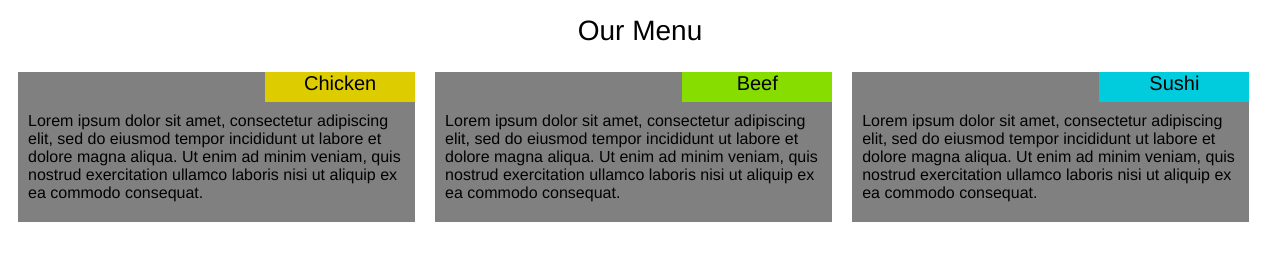
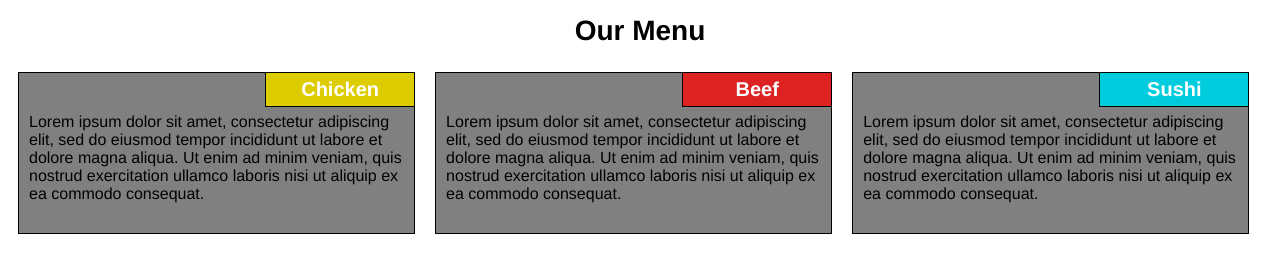
Before and after one commit to dacrane0715/dacrane0715.github.io, a plain HTML site: page module2-solution/index.html in a window 1280 px wide. Drawn offline with Linux system fonts and the light colour scheme.

Commit message:
post-submission tweaks

```diff
--- a/module2-solution/css/styles.css
+++ b/module2-solution/css/styles.css
@@ -10,12 +10,13 @@ h1 {
 
 p {
   background-color: #808080;
-  height: 150px;
   margin-top: 0px;
   font-family: Helvetica;
   color: black;
   padding: 10px;
   padding-top: 40px;
+  padding-bottom:30px;
+  border: 1px solid black;
 }
 
 /* Simple Responsive Framework. */
@@ -27,31 +28,38 @@ p {
   font-family: Helvetica;
   font-size: 1.75em;
   text-align: center;
-  color: black;
+  font-weight: 900;
   margin-top: 15px;
   margin-bottom: 15px;
 }
 
 .section-title {
   float: right;
+  padding-top: 5px;
+  padding-bottom: 5px;
   background-color: #808080;
   width: 150px;
-  height: 30px;
   font-family: Helvetica;
   font-size: 1.25em;
+  font-weight: 600;
   text-align: center;
-  color: black;
+  color: white;
+  border: 1px solid black;
 }
 
-#sec1 {
+#chicken, #beef, #sushi {
+  border-width: 1px;
+}
+
+#chicken {
   background-color: #ddcc00;
 }
 
-#sec2 {
-  background-color: #88dd00;
+#beef {
+  background-color: #dd2222;
 }
 
-#sec3 {
+#sushi {
   background-color: #00ccdd;
 }
 
--- a/module2-solution/index.html
+++ b/module2-solution/index.html
@@ -12,15 +12,15 @@
 
 <div class="row">
   <div class="col-dt-4 col-tb-6 col-mb-12">
-  	<div id="sec1" class="section-title">Chicken</div>
+  	<div id="chicken" class="section-title">Chicken</div>
   	<p>Lorem ipsum dolor sit amet, consectetur adipiscing elit, sed do eiusmod tempor incididunt ut labore et dolore magna aliqua. Ut enim ad minim veniam, quis nostrud exercitation ullamco laboris nisi ut aliquip ex ea commodo consequat.</p>
   </div>
   <div class="col-dt-4 col-tb-6 col-mb-12">
-  	<div id="sec2" class="section-title">Beef</div>
+  	<div id="beef" class="section-title">Beef</div>
   	<p>Lorem ipsum dolor sit amet, consectetur adipiscing elit, sed do eiusmod tempor incididunt ut labore et dolore magna aliqua. Ut enim ad minim veniam, quis nostrud exercitation ullamco laboris nisi ut aliquip ex ea commodo consequat.</p>
   </div>
   <div class="col-dt-4 col-tb-12 col-mb-12">
-  	<div id="sec3" class="section-title">Sushi</div>
+  	<div id="sushi" class="section-title">Sushi</div>
    	<p>Lorem ipsum dolor sit amet, consectetur adipiscing elit, sed do eiusmod tempor incididunt ut labore et dolore magna aliqua. Ut enim ad minim veniam, quis nostrud exercitation ullamco laboris nisi ut aliquip ex ea commodo consequat.</p>
   </div>
 </div>
```
